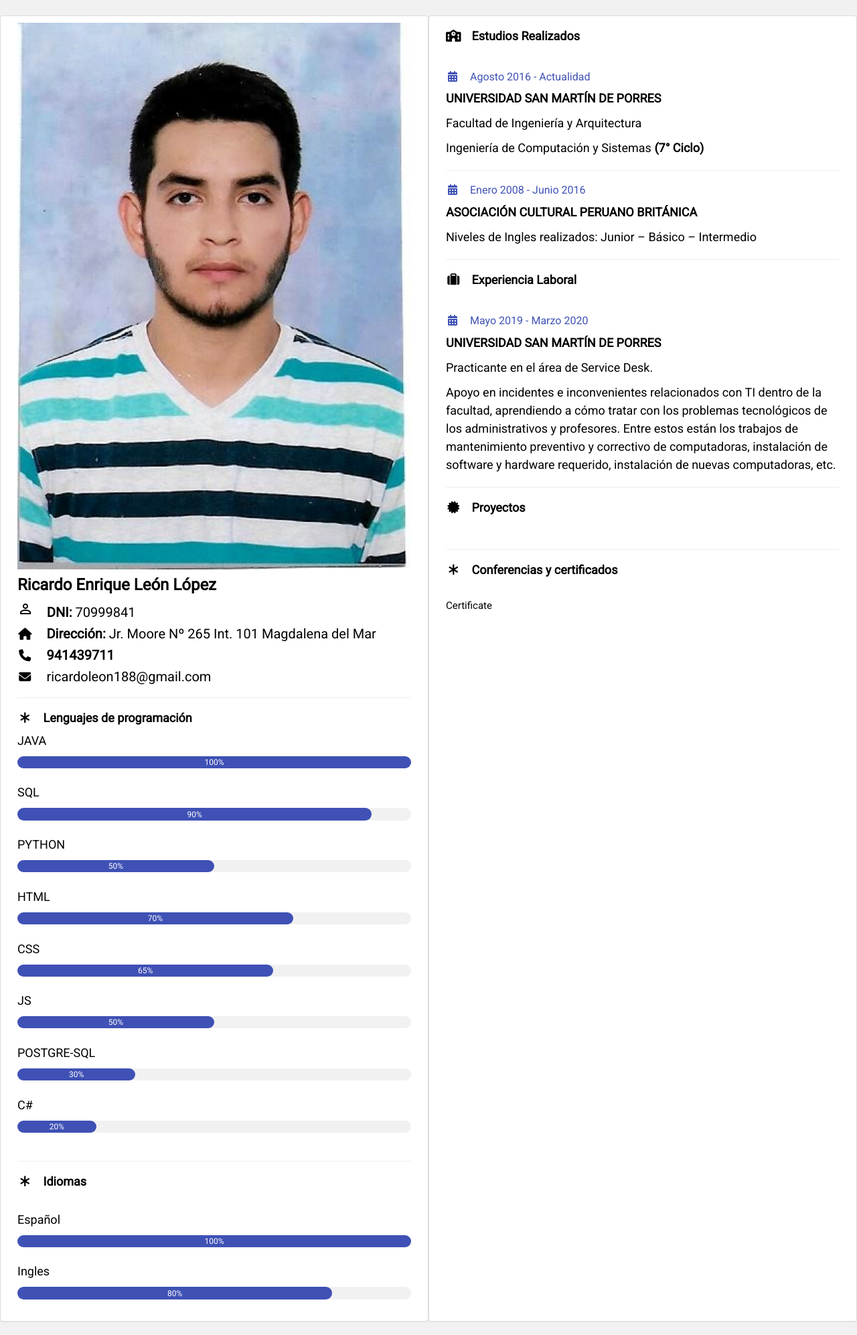
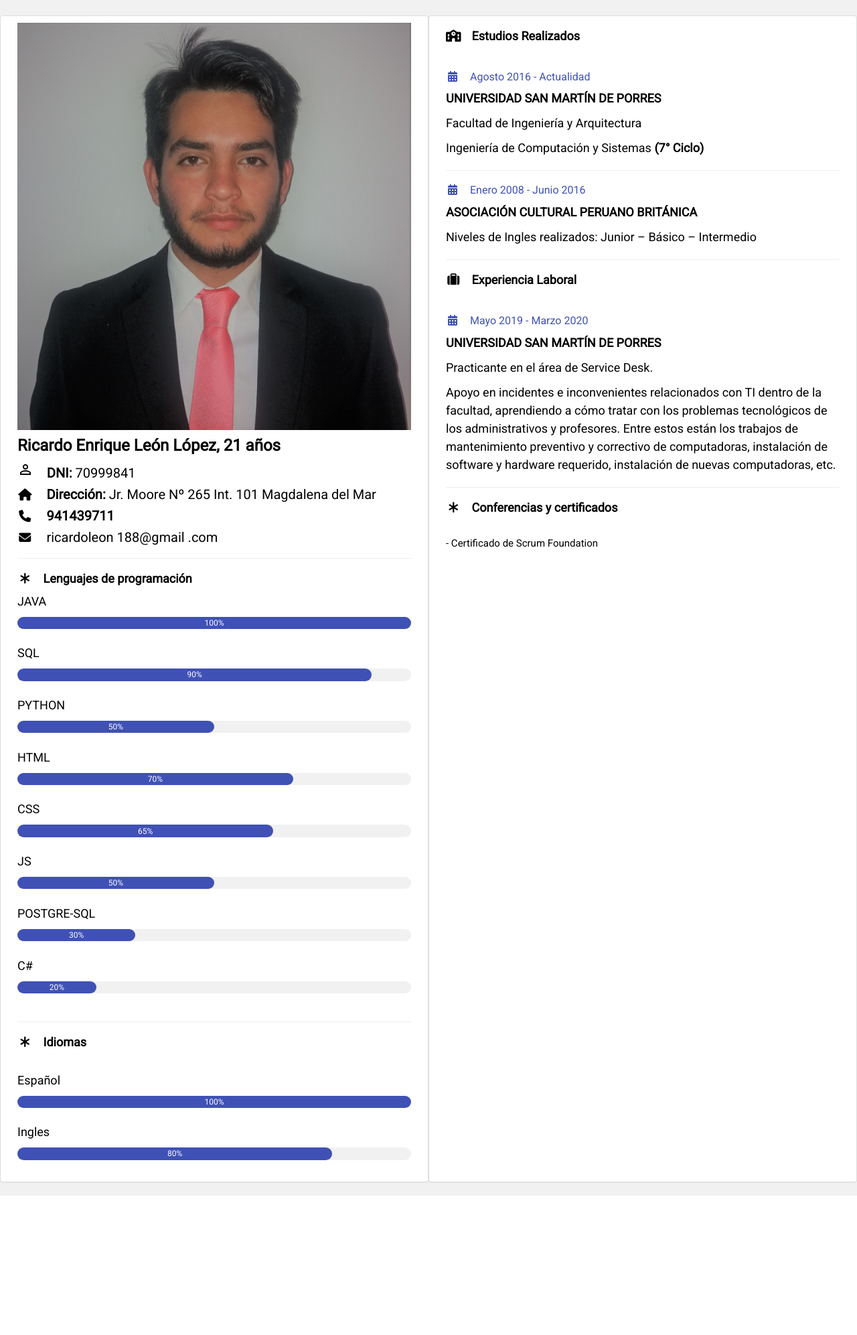
Before and after one commit to richard-usmp/ricardo-cv, a PHP site: page / in a window 1280 px wide. Shown: the whole page at 67% size. After the commit the page ends 1785 px from the top, so only its background shows below. Run offline with PHP 8.4, Linux system fonts and the light colour scheme; some libraries are stand-ins or nearby versions.

Commit message:
version2

```diff
--- a/index.php
+++ b/index.php
@@ -28,17 +28,29 @@
             font-size:large;
         }
     </style>
+    <script>
+        function getEdad(dateString) {
+            let hoy = new Date();
+            let fechaNacimiento = new Date(dateString);
+            let edad = hoy.getFullYear() - fechaNacimiento.getFullYear();
+            let diferenciaMeses = hoy.getMonth() - fechaNacimiento.getMonth();
+            if ( diferenciaMeses < 0 || (diferenciaMeses === 0 && hoy.getDate() < fechaNacimiento.getDate()) ) {
+                edad--;
+            }
+            return edad;
+        }
+    </script>
     <div class="container-fluid">
         <br>
         <div class="row row-cols-2">
             <div class="panel panel-default" class="panel">
                 <div class="col"> <!--(1)-->
-                    <img src="img\foto.jpg" class="responsive" height="750" width="550">
-                    <h3><b>Ricardo Enrique León López</b></h3>
+                    <img alt="" src="img\foto.jpg" class="responsive" height="750" width="550"/>
+                    <h3><b>Ricardo Enrique León López, <script>document.write(getEdad("1999/11/14 11:30:00"));</script> años</b></h3>
                     <h4><i class="material-icons">perm_identity</i></i> <b>&nbsp;&nbsp;&nbsp;DNI:</b> 70999841</h4>
 	                <h4><i class="fa fa-home fa-fw w3-margin-right w3-large"></i> <b>Dirección:</b> Jr. Moore Nº 265 Int. 101 Magdalena del Mar</h4>
 	                <h4><i class="fa fa-phone fa-fw w3-margin-right w3-large"></i><a href="https://wa.link/buipqw"> <b>941439711</b></a></h4>
-                    <h4><i class="fa fa-envelope fa-fw w3-margin-right w3-large"></i><a href="mailto:ricardoleon188@gmail.com"> ricardoleon188@gmail.com</a></h4>
+                    <h4><i class="fa fa-envelope fa-fw w3-margin-right w3-large"></i><a href="mailto:ricardoleon188@gmail.com"> ricardoleon 188@gmail .com</a></h4>
                     <hr>
 
                     <h3 class="w3-large"><b><i class="fa fa-asterisk fa-fw w3-margin-right"></i>Lenguajes de programación</b></h3>
@@ -115,11 +127,11 @@
                         computadoras, instalación de software y hardware requerido, instalación de nuevas computadoras, etc.</p>
                     </p>
                     <hr>
-                    <h3 class="w3-large"><b><i class="fa fa-certificate fa-fw w3-margin-right"></i></i>Proyectos</b></h3><br>
-                    <!--FALTA RELLENAR-->
-                    <hr>
+                    <!--h3 class="w3-large"><b><i class="fa fa-certificate fa-fw w3-margin-right"></i></i>Proyectos</b></h3><br>
+
+                    <hr-->
                     <h3 class="w3-large"><b><i class="fa fa-asterisk fa-fw w3-margin-right"></i>Conferencias y certificados</b></h3><br>
-                    <a href="//www.slideshare.net/RicardoLenLpez/certificate-238033118" title="Certificate" target="_blank">Certificate</a>
+                    <a href="//www.slideshare.net/RicardoLenLpez/certificate-238033118" title="Certificate" target="_blank">- Certificado de Scrum Foundation</a>
                 </div>
             </div>
         </div>
```
Also changed, not shown: img/foto.jpg.
